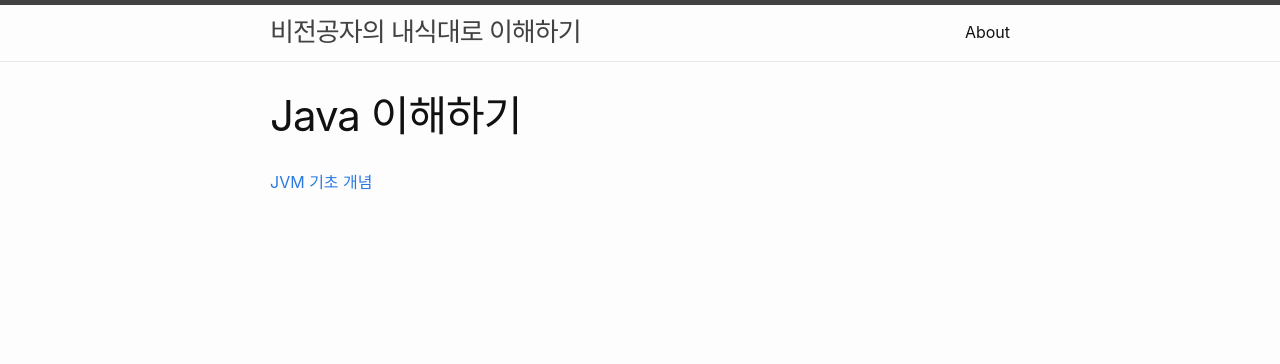
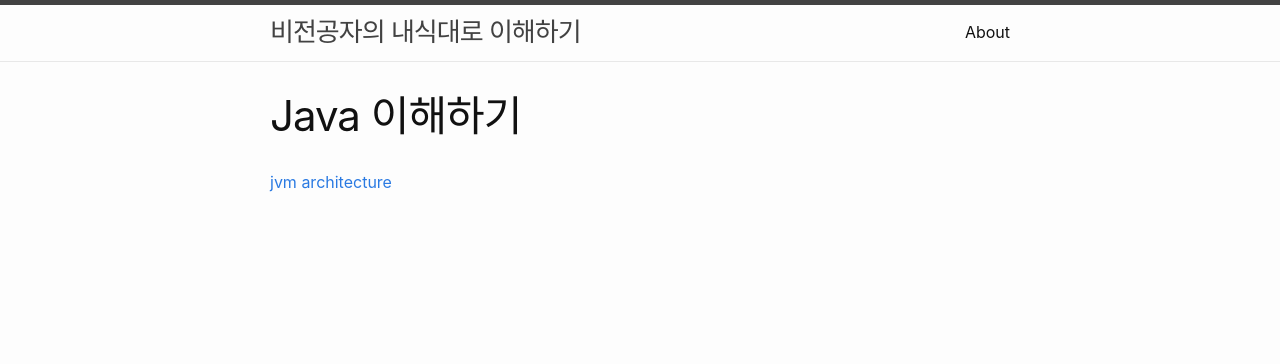
Before and after one commit to m0mf/m0mf.github.io, a Jekyll site: the page built from docs/java/java.md, in a window 1280 px wide. Shown: the top 364 px of the page. Built offline with Jekyll 4.4.1, drawn with Linux system fonts in a browser that asks for light colours.

Commit message:
Fix - modify jvm.md name

```diff
--- a/docs/java/java.md
+++ b/docs/java/java.md
@@ -5,6 +5,6 @@ tag: list
 permalink: /java/
 ---
 
-[JVM 기초 개념][jvm architecture]
+[jvm architecture][jvm architecture]
 
 [jvm architecture]: https://m0mf.github.io/java/jvm/2025/04/15/jvm-architecture.html
```
